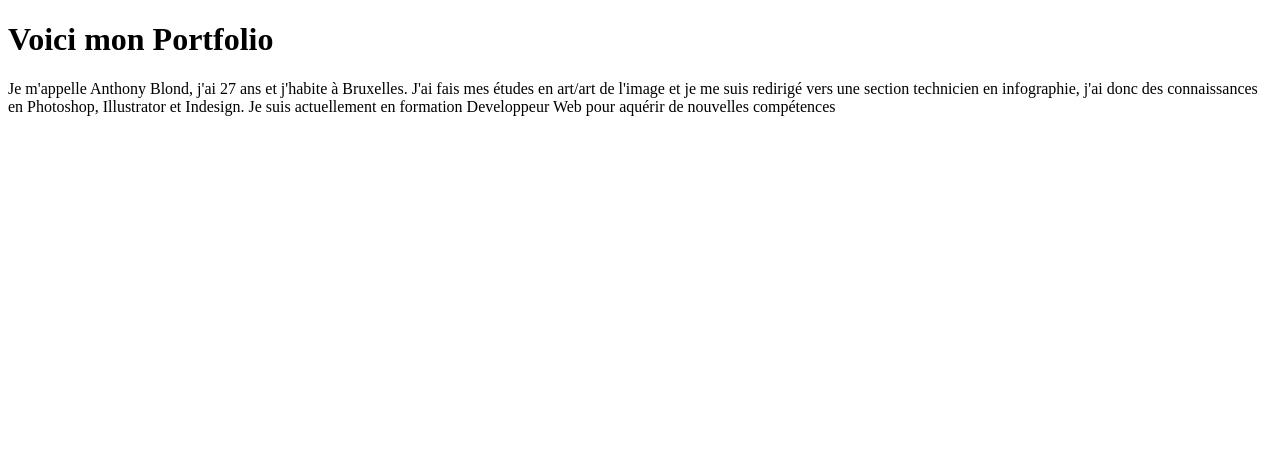
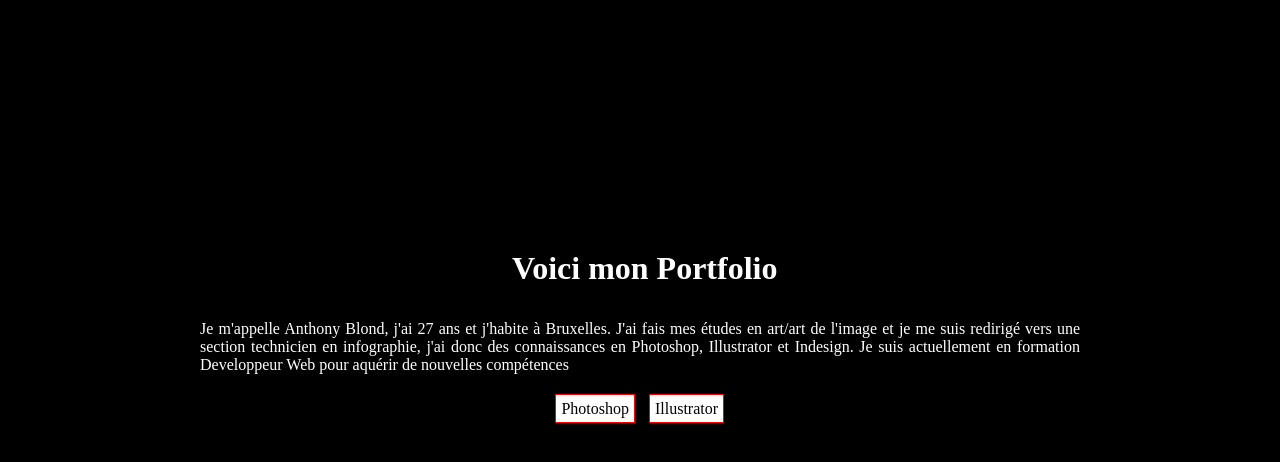
Before and after one commit to Soovae/Portfolio, a plain HTML site: page index.html in a window 1280 px wide. Drawn offline with Linux system fonts and the light colour scheme.

Commit message:
Creation de la page index avec titre, paragraphe et 2 liens qui mène aux autres pages

```diff
--- a/index.html
+++ b/index.html
@@ -1,5 +1,6 @@
 <!DOCTYPE html>
 <html lang="en">
+
 <head>
     <meta charset="UTF-8">
     <meta http-equiv="X-UA-Compatible" content="IE=edge">
@@ -7,9 +8,23 @@
     <link rel="stylesheet" href="./public/css/style.css">
     <title>Document</title>
 </head>
+
 <body>
-    <h1>Voici mon Portfolio</h1>
-    <p>Je m'appelle Anthony Blond, j'ai 27 ans et j'habite à Bruxelles. J'ai fais mes études en art/art de l'image et je me suis redirigé vers une section technicien en infographie, j'ai donc des connaissances en Photoshop, Illustrator et Indesign. Je suis actuellement en formation Developpeur Web pour aquérir de nouvelles compétences</p>
+    <header class="color-header">
+        <div>
+        <h1 class="title-header">Voici mon Portfolio</h1>
+        <p class="para-header">Je m'appelle Anthony Blond, j'ai 27 ans et j'habite à Bruxelles. J'ai fais mes études en
+            art/art de l'image et je me suis redirigé vers une section technicien en infographie, j'ai donc des
+            connaissances en Photoshop, Illustrator et Indesign. Je suis actuellement en formation Developpeur Web pour
+            aquérir de nouvelles compétences</p>
+        <div class="nav-link">
+            <a href="./public/html/photoshop.html">Photoshop</a>
+            <a href="./public/html/illustrator.html">Illustrator</a>
+        </div>
+    </div>
+    </header>
+
 
 </body>
+
 </html>
--- a/public/css/style.css
+++ b/public/css/style.css
@@ -0,0 +1,50 @@
+body{
+    margin:0%;
+    padding:0%;
+}
+.color-header{
+    height: 100vh;
+    background-color:black;
+
+}
+
+.title-header{
+    color:white;
+    margin:0px;
+    position:absolute;
+    left:40%;
+    top:250px;
+
+}
+
+.para-header{
+    color:white;
+    margin:0px;
+    position:absolute;
+    top:320px;
+    text-align:justify;
+    margin-left: 200px;
+    margin-right:200px;
+}
+
+.nav-link{
+    position: absolute;
+    left:43%;
+    top:400px;
+}
+
+a{
+    text-decoration:none;
+    height:20px;
+    width:50px;
+    background-color:white;
+    margin:5px;
+    padding:5px;
+    border:1px solid red;
+    color:black;
+}
+
+a:hover{
+    background-color:red;
+    border:2px solid
+}
```
Also changed, not shown: public/html/illustrator.html (added), public/html/photoshop.html (added), public/img/portfolioimg.png (added).
